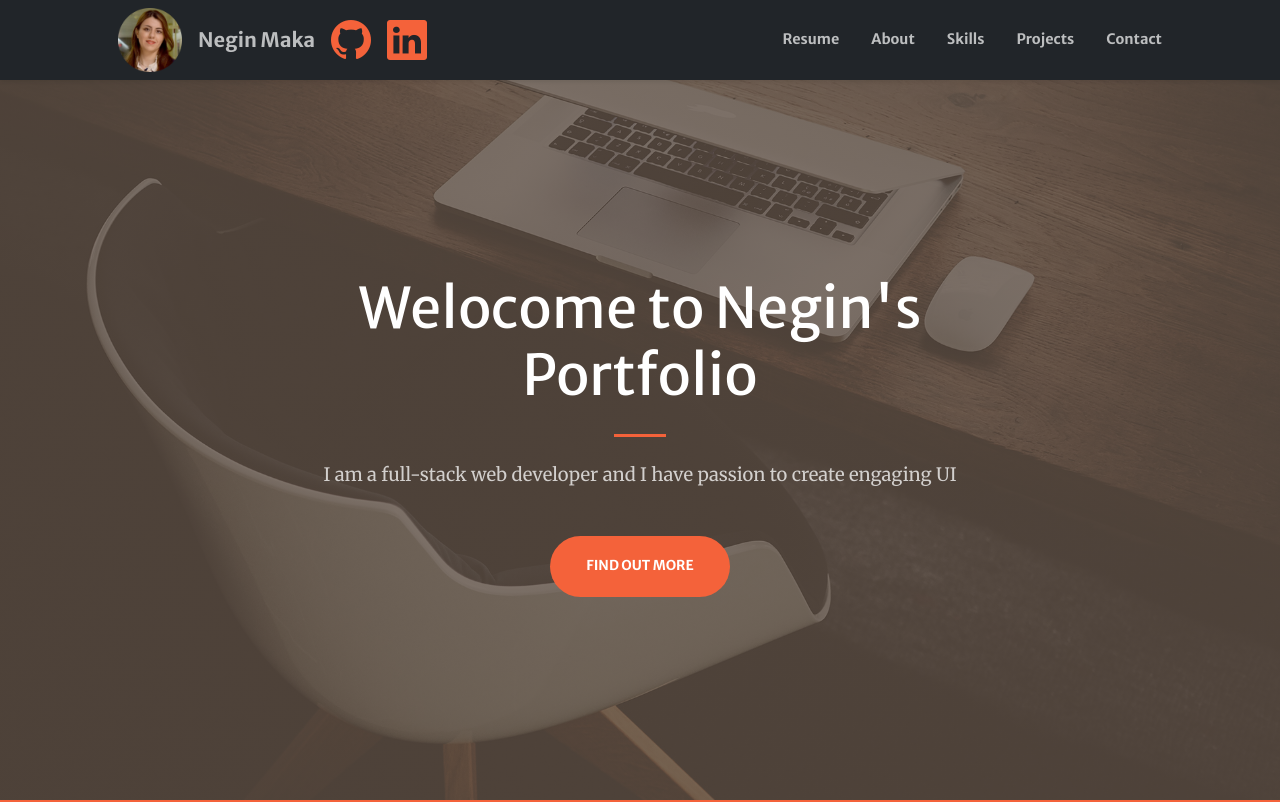
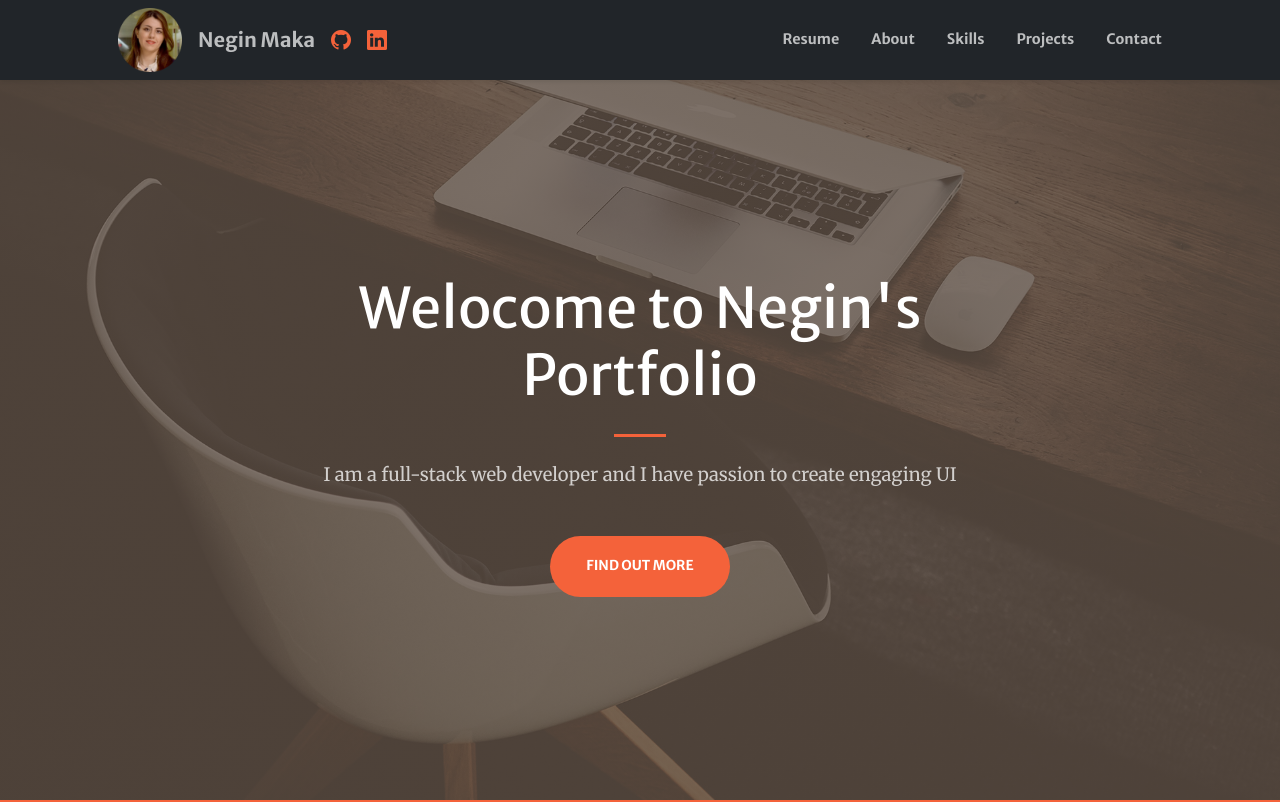
Before and after one commit to neginmaka/Negin-Portfolio, a plain HTML site: page index.html in a window 1280 px wide. Shown: the top 802 px of the page. Drawn offline with nearby package versions, Linux system fonts and the light colour scheme; some packages are replaced by stand-ins of ours; a script that the page names is missing.

Commit message:
Updated navbar details

```diff
--- a/index.html
+++ b/index.html
@@ -35,12 +35,14 @@
 <!-- Navigation-->
 <nav class="navbar navbar-expand-lg bg-dark navbar-dark fixed-top py-0 shadow-sm" id="mainNav">
     <div class="container px-4 px-lg-5">
-        <img alt="negin profile picture" class="profile-pic" src="assets/img/negin_circle_crop.png">
-        <a class="navbar-brand" href="#page-top">Negin Maka</a>
-        <a class="navbar-brand" href="https://github.com/neginmaka" rel="noreferrer noopener" target="_blank"><i
-                class="bi bi-github fs-1 text-primary"></i></a>
-        <a class="navbar-brand" href="https://www.linkedin.com/in/neginmaka/" rel="noreferrer noopener" target="_blank"><i
-                class="bi bi-linkedin fs-1 text-primary"></i></a>
+        <div class="d-flex align-items-center d-block">
+            <img alt="negin profile picture" class="profile-pic mr-3" src="assets/img/negin_circle_crop.png">
+            <a class="navbar-brand mr-3" href="#page-top">Negin Maka</a>
+            <a class="navbar-brand mr-3" href="https://github.com/neginmaka" rel="noreferrer noopener" target="_blank"><i
+                    class="bi bi-github fs-0 text-primary"></i></a>
+            <a class="navbar-brand mr-3" href="https://www.linkedin.com/in/neginmaka/" rel="noreferrer noopener" target="_blank"><i
+                    class="bi bi-linkedin fs-0 text-primary"></i></a>
+        </div>
         <button aria-controls="navbarResponsive" aria-expanded="false" aria-label="Toggle navigation"
                 class="navbar-toggler navbar-toggler-right" data-bs-target="#navbarResponsive" data-bs-toggle="collapse"
                 type="button"><span class="navbar-toggler-icon"></span></button>
```
